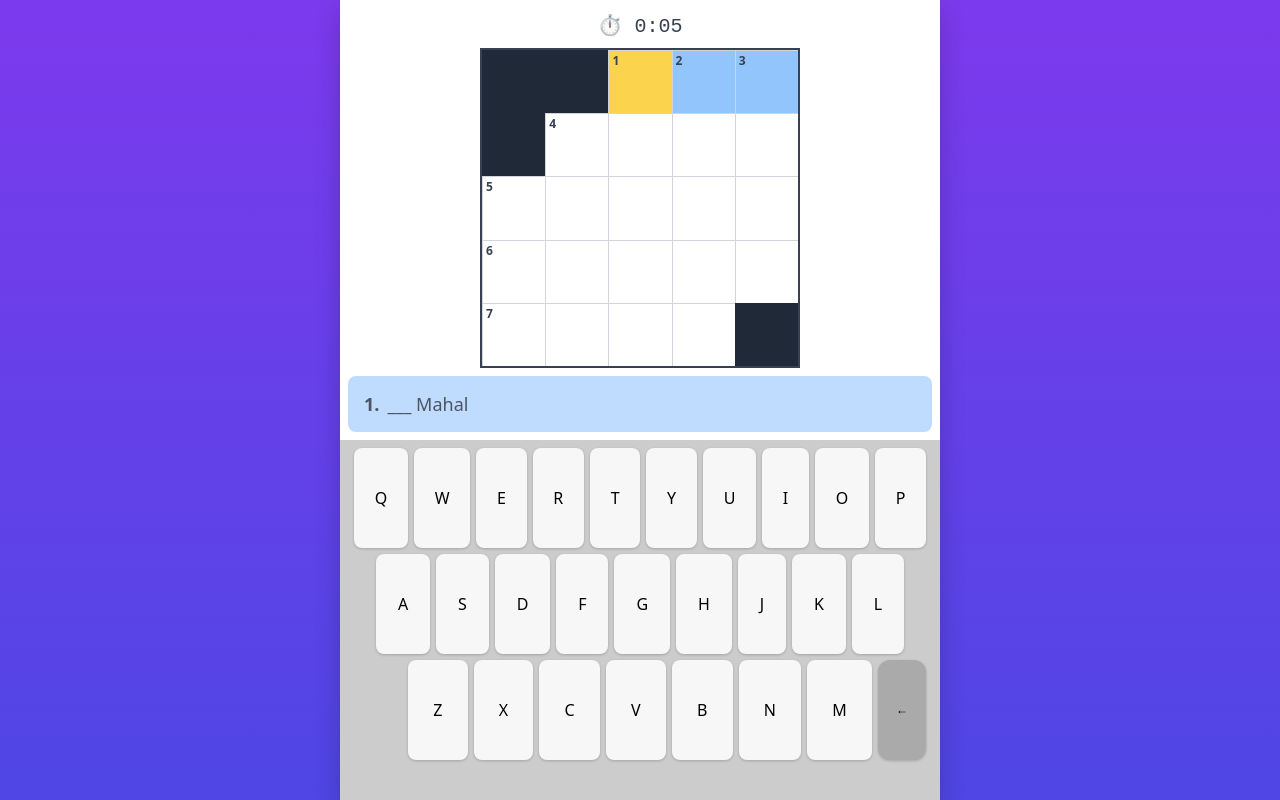
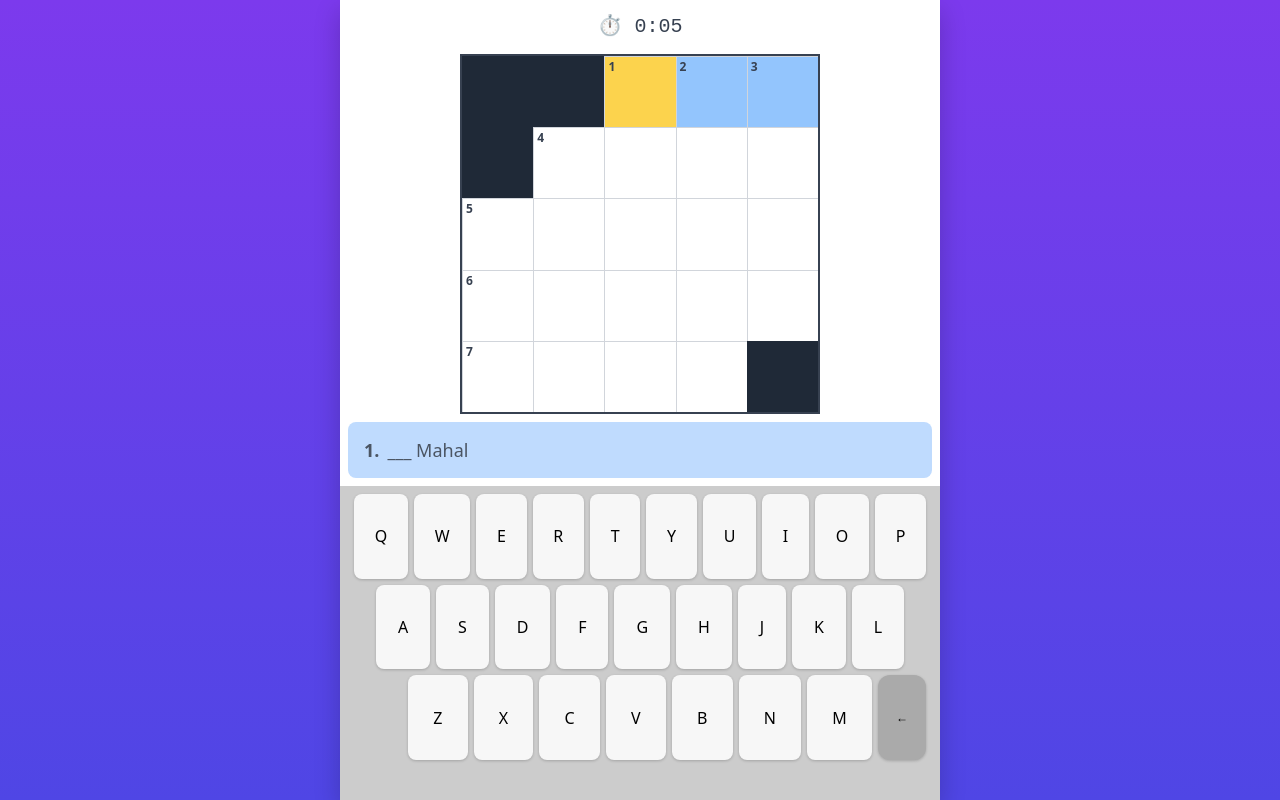
Before and after one commit to kgbergman/mini-crossword, a React (Vite) app: page / in a window 1280 px wide. Built offline with nearby package versions, Linux system fonts and the light colour scheme.

Commit message:
would you believe me if i said...

```diff
--- a/src/App.jsx
+++ b/src/App.jsx
@@ -408,7 +408,7 @@ export default function MiniCrossword() {
           borderRadius: '0.5rem',
           marginTop: '0.25rem',
           marginBottom: '0.25rem',
-          height: '5vh'
+          display: 'flex'
         }}>
           ⏱️ {formatTime(elapsed)}
         </div>
--- a/src/CrosswordGrid.tsx
+++ b/src/CrosswordGrid.tsx
@@ -35,7 +35,7 @@ const CrosswordGrid: React.FC<CrosswordGridProps> = ({
         backgroundColor: '#ffffff',
         aspectRatio: 1,
         marginBottom: '0.5rem',
-        height: '40vh'
+        height: '45vh'
     };
 
     return (
```
